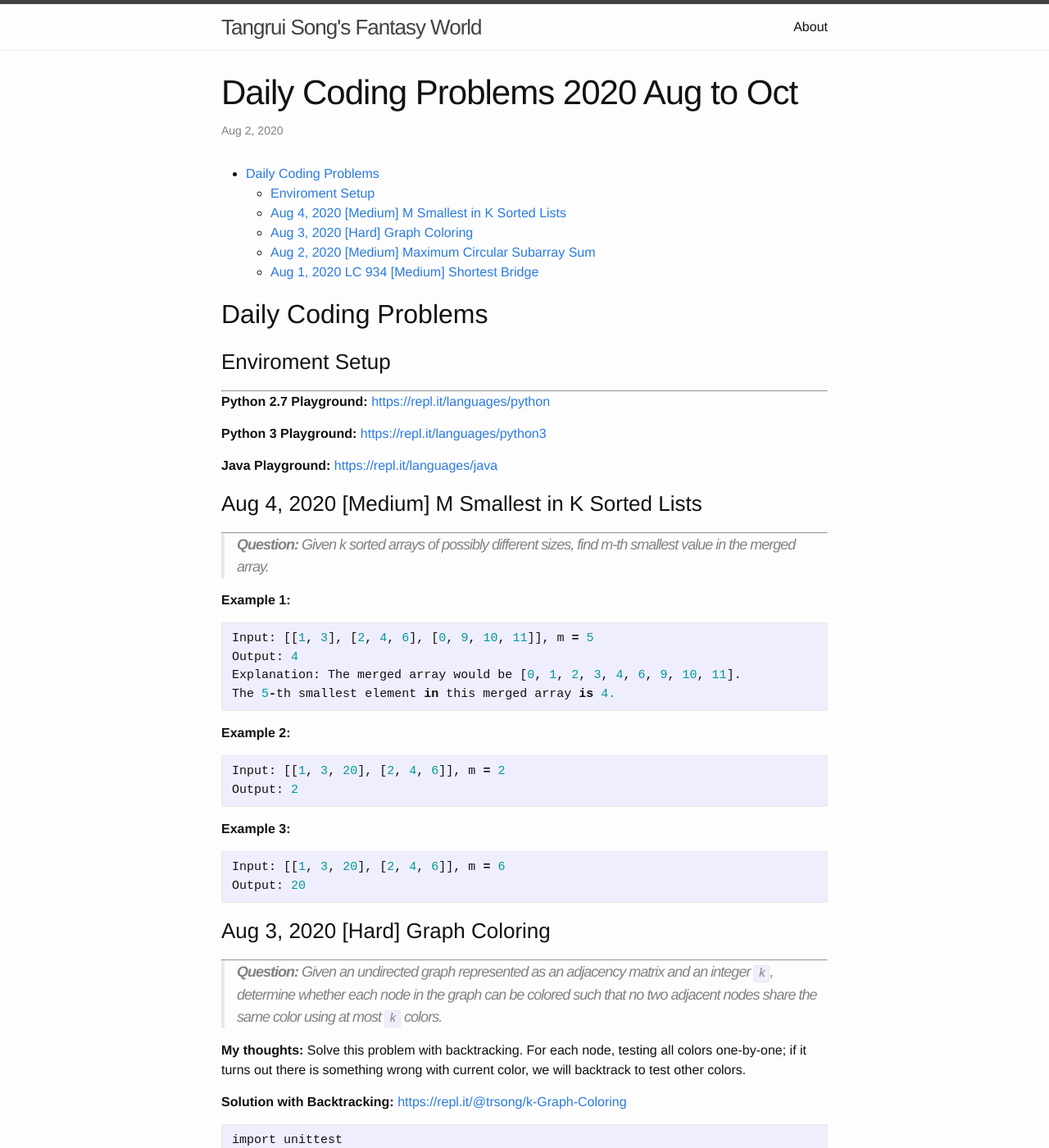
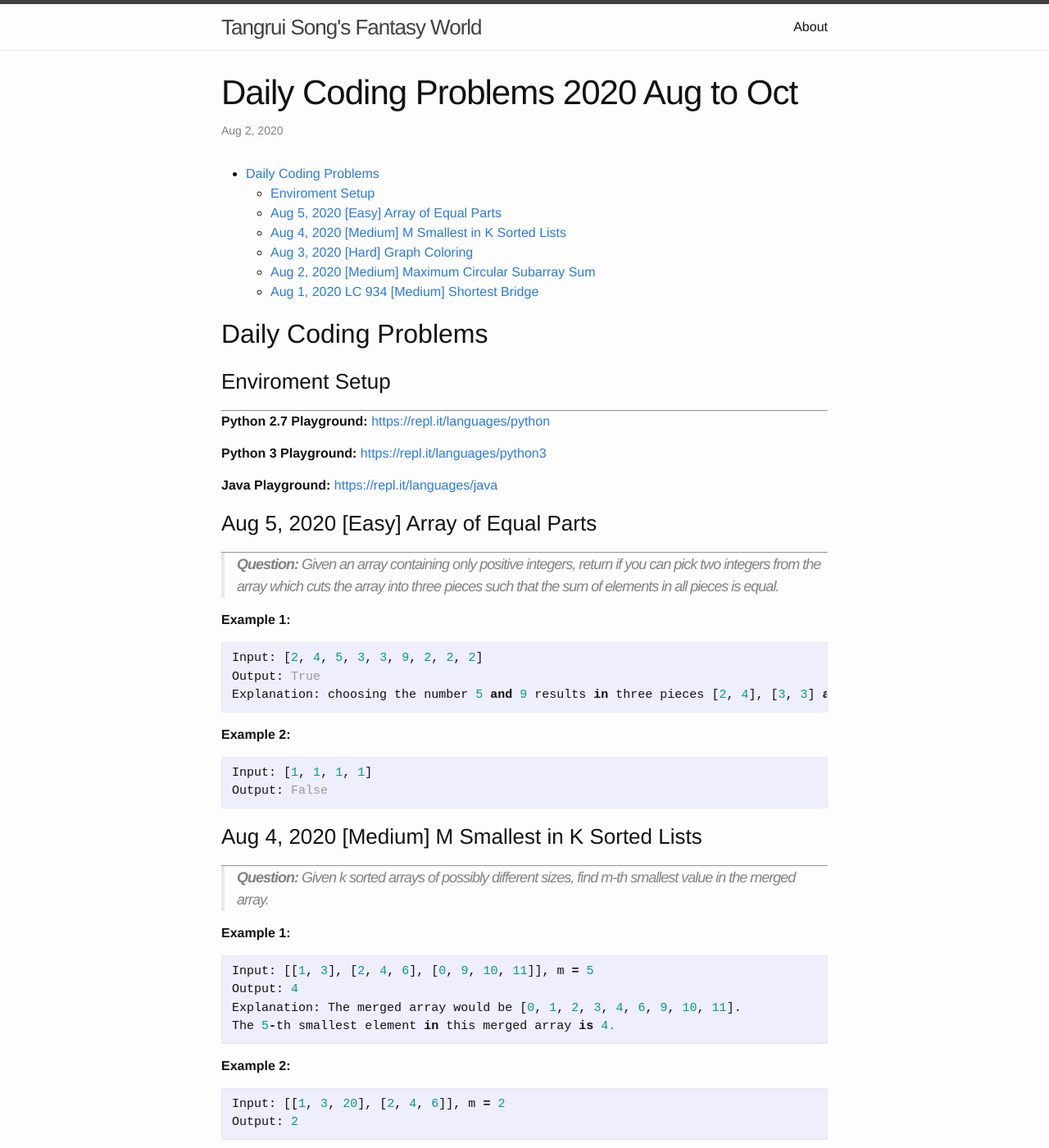
Before and after one commit to trsong/trsong.github.io, a Jekyll site: the page built from _posts/2020-08-01-DailyQuestionsAug.md, in a window 1280 px wide and 1400 px high. Shown: the whole window at 82% size. Built offline with Jekyll 4.4.1, drawn with Linux system fonts in a browser that asks for light colours.

Commit message:
Add Aug 5 Question

````diff
--- a/_posts/2020-08-01-DailyQuestionsAug.md
+++ b/_posts/2020-08-01-DailyQuestionsAug.md
@@ -17,6 +17,27 @@ categories: Python/Java
 **Python 3 Playground:** [https://repl.it/languages/python3](https://repl.it/languages/python3)
 
 **Java Playground:** [https://repl.it/languages/java](https://repl.it/languages/java)
+
+
+
+
+### Aug 5, 2020 \[Easy\] Array of Equal Parts
+---
+> **Question:** Given an array containing only positive integers, return if you can pick two integers from the array which cuts the array into three pieces such that the sum of elements in all pieces is equal.
+
+**Example 1:**
+```py
+Input: [2, 4, 5, 3, 3, 9, 2, 2, 2]
+Output: True
+Explanation: choosing the number 5 and 9 results in three pieces [2, 4], [3, 3] and [2, 2, 2]. Sum = 6.
+```
+
+**Example 2:**
+```py
+Input: [1, 1, 1, 1]
+Output: False
+```
+
 
 
 ### Aug 4, 2020 \[Medium\] M Smallest in K Sorted Lists
````
